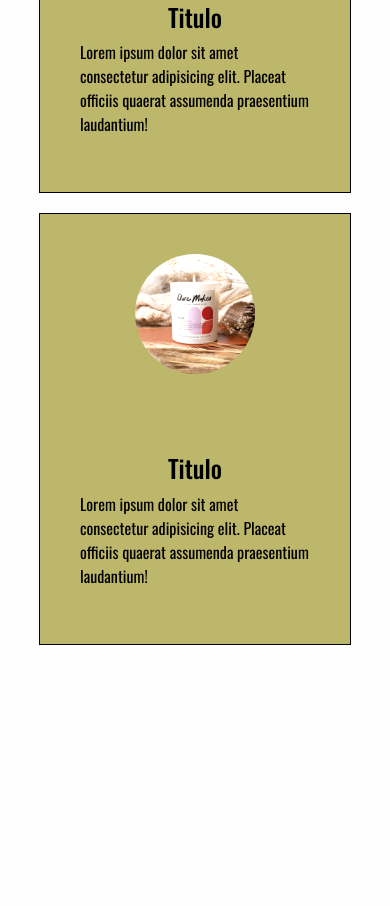
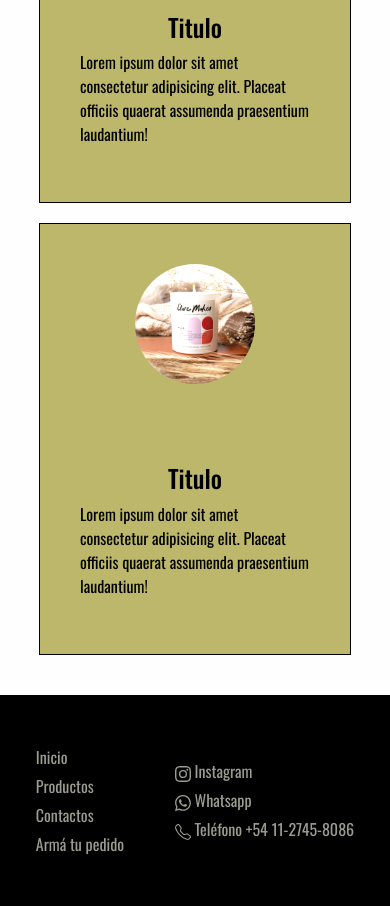
Before and after one commit to MgabrielM/PreEntrega2Meneghetti, a plain HTML site: page pages/pedido.html in a window 390 px wide. Shown: the part 2511-3417 px from the top of the page. Before the commit the page ends 3176 px from the top, so only its background shows below. Drawn offline with nearby package versions, Linux system fonts and the light colour scheme.

Commit message:
pedido.html responsive finalizado

```diff
--- a/css/style.css
+++ b/css/style.css
@@ -211,8 +211,7 @@ body {
 }
 
 .productos-footer {
-  position: absolute;
-  bottom: 0;
+  margin-top: 20px;
 }
 
 
@@ -225,11 +224,6 @@ body {
 
 .form-contenedor-contacto{
   gap: 5px;
-}
-
-.productos-footer{
-  margin-top: 10px;
-
 }
 
 /* PAGINA ARMA TU PEDIDO */
@@ -368,7 +362,7 @@ body {
 
   /* PEDIDO */
   .pedido-seccion-uno{
-    margin-top: 40px;
+    margin-top: 50px;
   }
 }
 
@@ -378,14 +372,13 @@ body {
   }
 
   .index-seccion-uno{
-    margin-top: 30px;
+    margin-top: 40px;
   }
 
   .seccion-dos{
     padding: 40px;
   }
 
-  /* PEDIDO */
 
 }
 
@@ -408,8 +401,16 @@ body {
 
   /* PEDIDO */
   .pedido-seccion-uno{
-    padding: 220px 10% 0 10%;
+    padding: 0 10% 0 10%;
   }
+
+  main{
+    margin-top: 270px;
+  }
+/*
+  .productos-seccion-uno{
+    padding-top: 250px;
+  } */
 
 }
 
@@ -428,10 +429,15 @@ body {
     justify-content: center;
     align-items: center;
   }
-
+/*
   .pedido-seccion-uno{
     padding-top: 220px;
   }
+
+  .productos-seccion-uno{
+    margin-top:250px
+  } */
+
 }
 
 @media (width <= 300px){
--- a/pages/pedido.html
+++ b/pages/pedido.html
@@ -78,7 +78,7 @@
             </div>
         </section>
     </main>
-    <!-- <footer class="pie footer productos-footer">
+    <footer class="pie productos-footer">
         <div class="pie-tarjeta izquierdo">
             <a href="index.html">Inicio</a>
             <a href="">Productos</a>
@@ -96,6 +96,6 @@
             <path d="M3.654 1.328a.678.678 0 0 0-1.015-.063L1.605 2.3c-.483.484-.661 1.169-.45 1.77a17.568 17.568 0 0 0 4.168 6.608 17.569 17.569 0 0 0 6.608 4.168c.601.211 1.286.033 1.77-.45l1.034-1.034a.678.678 0 0 0-.063-1.015l-2.307-1.794a.678.678 0 0 0-.58-.122l-2.19.547a1.745 1.745 0 0 1-1.657-.459L5.482 8.062a1.745 1.745 0 0 1-.46-1.657l.548-2.19a.678.678 0 0 0-.122-.58L3.654 1.328zM1.884.511a1.745 1.745 0 0 1 2.612.163L6.29 2.98c.329.423.445.974.315 1.494l-.547 2.19a.678.678 0 0 0 .178.643l2.457 2.457a.678.678 0 0 0 .644.178l2.189-.547a1.745 1.745 0 0 1 1.494.315l2.306 1.794c.829.645.905 1.87.163 2.611l-1.034 1.034c-.74.74-1.846 1.065-2.877.702a18.634 18.634 0 0 1-7.01-4.42 18.634 18.634 0 0 1-4.42-7.009c-.362-1.03-.037-2.137.703-2.877L1.885.511z"/>
             </svg>  Teléfono +54 11-2745-8086</a>
         </div>
-    </footer>     -->
+    </footer>
 </body>
 </html>
```
